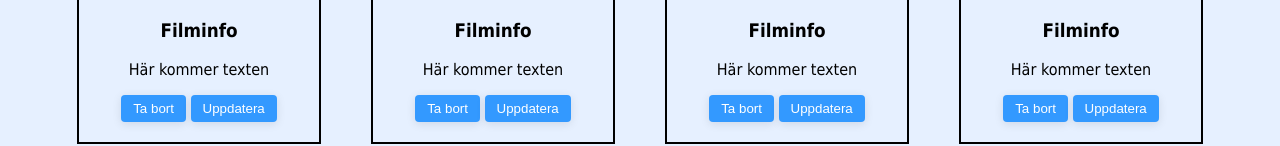
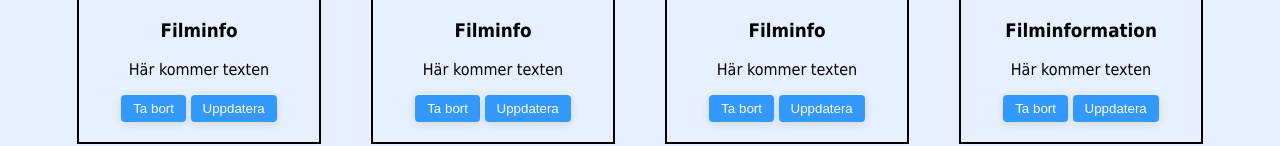
Before and after one commit to crusell1/gik339--3--projekt, a plain HTML site: page client/index.html in a window 1280 px wide. Shown: the part 609-755 px from the top of the page. Drawn offline with Linux system fonts and the light colour scheme.

Commit message:
h3 uppdatering test

```diff
--- a/client/index.html
+++ b/client/index.html
@@ -75,7 +75,7 @@
             src="https://mz-prod.s3.amazonaws.com/uploads/photo/file/64157/medium_original.jpg"
             alt="Bild på Nyckeln till frihet"
           />
-          <h3>Filminfo</h3>
+          <h3>Filminformation</h3>
           <p>Här kommer texten</p>
           <button>Ta bort</button>
           <button>Uppdatera</button>
```
